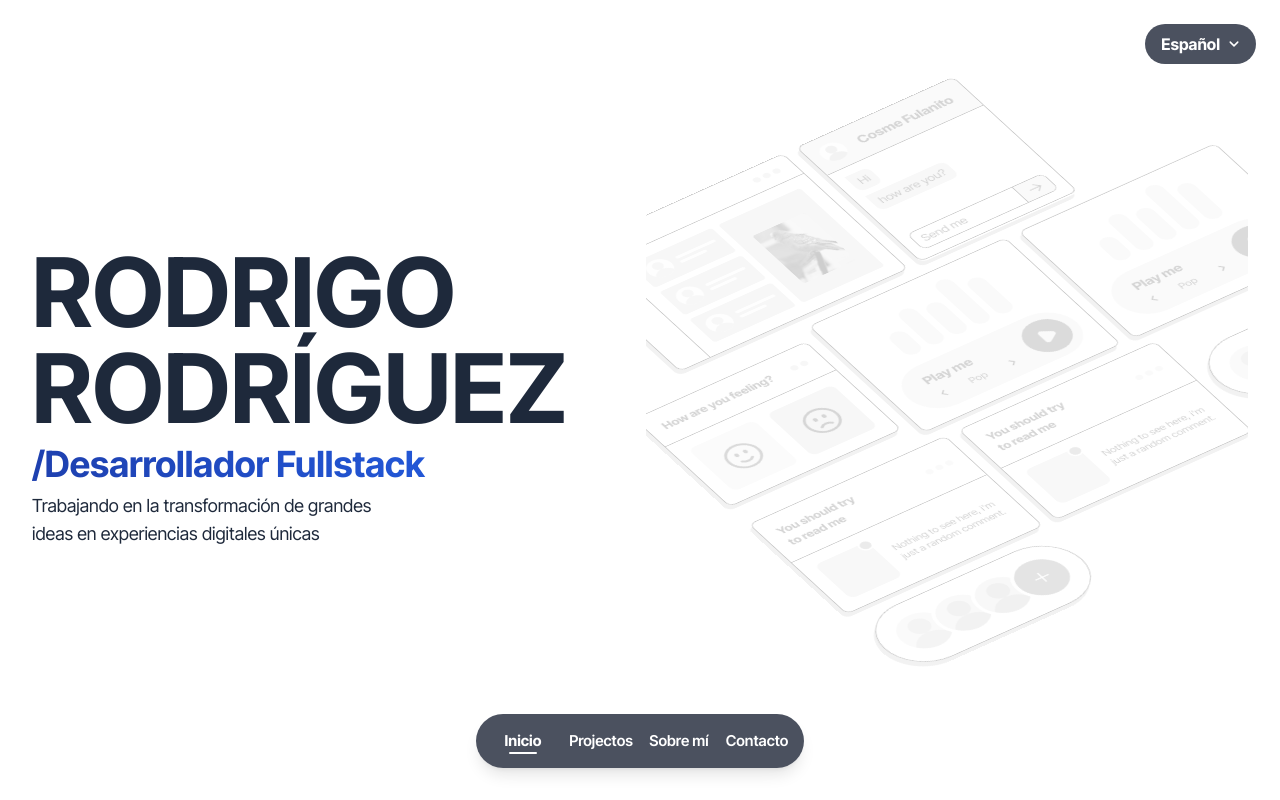
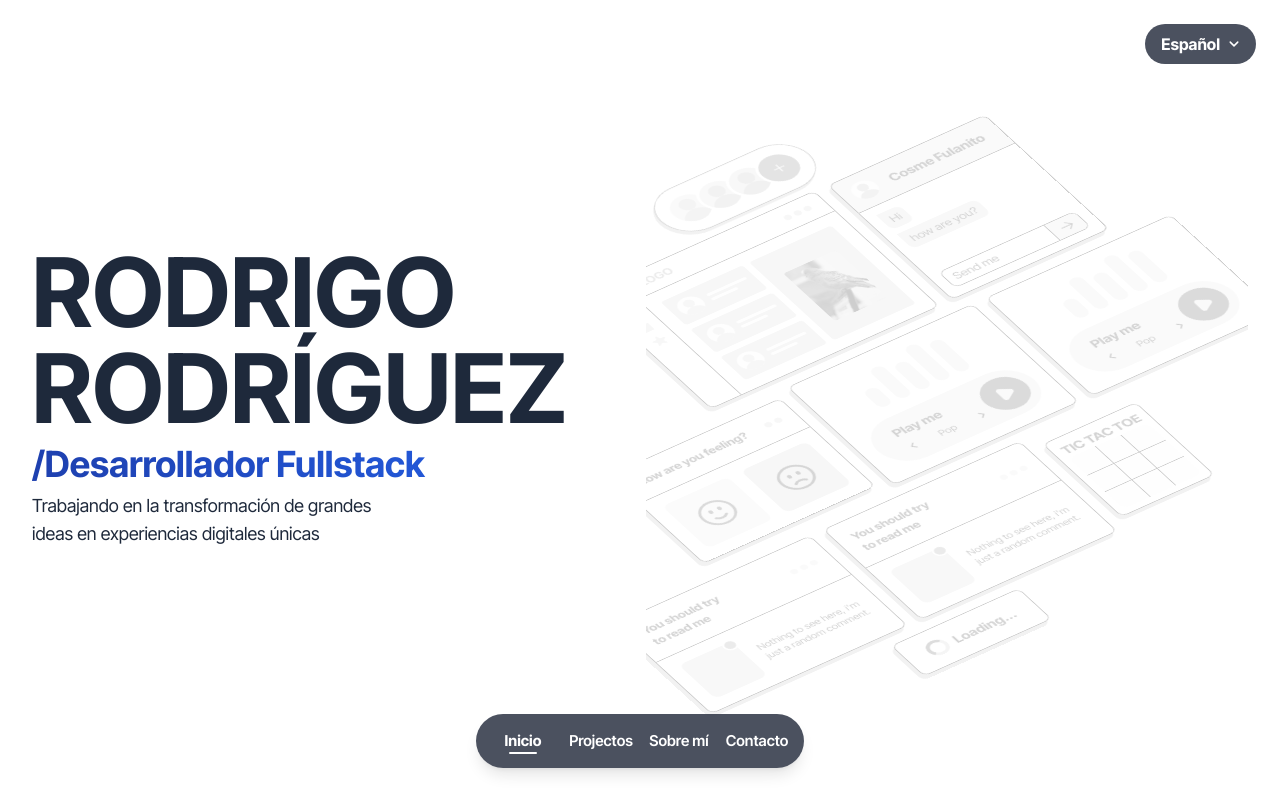
Before and after one commit to RdrBux/portfolio, a React (Create React App) app: page / in a window 1280 px wide. Built offline with nearby package versions, Linux system fonts and the light colour scheme; a web font is replaced by a local one.

Commit message:
Add Game and Loading components

```diff
--- a/src/components/home/FriendsList.jsx
+++ b/src/components/home/FriendsList.jsx
@@ -59,7 +59,7 @@ export default function FriendsList() {
   );
 
   return (
-    <div className="shadowed | group flex h-fit w-fit shrink-0 select-none rounded-full border border-black bg-white p-4 opacity-10 grayscale duration-300 hover:opacity-100 hover:grayscale-0 lg:opacity-20">
+    <div className="shadowed | group flex h-fit w-fit shrink-0 scale-75 select-none rounded-full border border-black bg-white p-4 opacity-10 grayscale duration-300 hover:opacity-100 hover:grayscale-0 lg:opacity-20">
       {greenAvatar}
       {blueAvatar}
       {purpleAvatar}
--- /dev/null
+++ b/src/components/home/Game.jsx
@@ -0,0 +1,152 @@
+import React from 'react';
+import { useState, useEffect } from 'react';
+
+export default function Game() {
+  const [squares, setSquares] = useState(['', '', '', '', '', '', '', '', '']);
+  const [computerTurn, setComputerTurn] = useState(false);
+  const [result, setResult] = useState(false);
+
+  function handleClick(i) {
+    if (computerTurn === false && squares[i] === '') {
+      setSquares((prev) => [...prev, (prev[i] = 'X')], setComputerTurn(true));
+    }
+  }
+
+  useEffect(() => {
+    if (computerTurn) {
+      const emptySquare = squares.findIndex((square) => square === '');
+      setSquares(
+        (prev) => [...prev, (prev[emptySquare] = 'O')],
+        setComputerTurn(false)
+      );
+    }
+  }, [computerTurn]);
+
+  function playComputerTurn() {
+    const emptySquare = squares.findIndex((square) => square === '');
+    setSquares((prev) => [...prev, (prev[emptySquare] = 'O')]);
+  }
+
+  function checkWin() {
+    if (result) return;
+    const board = [...squares];
+    const winningCombos = [
+      board.slice(0, 3),
+      board.slice(3, 6),
+      board.slice(6, 9),
+      [].concat(board[0], board[3], board[6]),
+      [].concat(board[1], board[4], board[7]),
+      [].concat(board[2], board[5], board[8]),
+      [].concat(board[0], board[4], board[8]),
+      [].concat(board[2], board[4], board[6]),
+    ];
+    winningCombos.forEach((combo) => {
+      if (combo.every((square) => square === 'X')) {
+        setResult('WON');
+      }
+      if (combo.every((square) => square === 'O')) {
+        setResult('LOST');
+      }
+    });
+  }
+
+  function playAgain() {
+    setSquares(['', '', '', '', '', '', '', '', '']);
+    setResult(false);
+  }
+
+  checkWin();
+
+  return (
+    <div className="shadowed | w-fit shrink-0 rounded-lg border border-black p-2 font-bold opacity-10 grayscale duration-300 hover:opacity-100 hover:grayscale-0 lg:opacity-20">
+      <p className="text-center">TIC TAC TOE</p>
+      <div className="relative flex cursor-pointer flex-col rounded-lg bg-gray-50">
+        {result && (
+          <div
+            className={`absolute flex h-full w-full flex-col items-center justify-center rounded-lg ${
+              result === 'WON' ? 'bg-green-200/80' : 'bg-red-200/80'
+            }`}
+          >
+            <div>YOU {result}</div>
+            <button onClick={playAgain}>
+              <svg
+                xmlns="http://www.w3.org/2000/svg"
+                fill="none"
+                viewBox="0 0 24 24"
+                strokeWidth={1.5}
+                stroke="currentColor"
+                className="h-6 w-6"
+              >
+                <path
+                  strokeLinecap="round"
+                  strokeLinejoin="round"
+                  d="M16.023 9.348h4.992v-.001M2.985 19.644v-4.992m0 0h4.992m-4.993 0l3.181 3.183a8.25 8.25 0 0013.803-3.7M4.031 9.865a8.25 8.25 0 0113.803-3.7l3.181 3.182m0-4.991v4.99"
+                />
+              </svg>
+            </button>
+          </div>
+        )}
+        <div className="flex">
+          <div
+            onClick={() => handleClick(0)}
+            className="flex h-8 w-8 items-center justify-center rounded-tl-lg hover:bg-gray-100"
+          >
+            {squares[0]}
+          </div>
+          <div
+            onClick={() => handleClick(1)}
+            className="flex h-8 w-8 items-center justify-center border-x border-black hover:bg-gray-100"
+          >
+            {squares[1]}
+          </div>
+          <div
+            onClick={() => handleClick(2)}
+            className="flex h-8 w-8 items-center justify-center rounded-tr-lg hover:bg-gray-100"
+          >
+            {squares[2]}
+          </div>
+        </div>
+        <div className="flex">
+          <div
+            onClick={() => handleClick(3)}
+            className="flex h-8 w-8 items-center justify-center border-y border-black hover:bg-gray-100"
+          >
+            {squares[3]}
+          </div>
+          <div
+            onClick={() => handleClick(4)}
+            className="flex h-8 w-8 items-center justify-center border border-black hover:bg-gray-100"
+          >
+            {squares[4]}
+          </div>
+          <div
+            onClick={() => handleClick(5)}
+            className="flex h-8 w-8 items-center justify-center border-y border-black hover:bg-gray-100"
+          >
+            {squares[5]}
+          </div>
+        </div>
+        <div className="flex">
+          <div
+            onClick={() => handleClick(6)}
+            className="flex h-8 w-8 items-center justify-center rounded-bl-lg hover:bg-gray-100"
+          >
+            {squares[6]}
+          </div>
+          <div
+            onClick={() => handleClick(7)}
+            className="flex h-8 w-8 items-center justify-center border-x border-black hover:bg-gray-100"
+          >
+            {squares[7]}
+          </div>
+          <div
+            onClick={() => handleClick(8)}
+            className="flex h-8 w-8 items-center justify-center rounded-br-lg hover:bg-gray-100"
+          >
+            {squares[8]}
+          </div>
+        </div>
+      </div>
+    </div>
+  );
+}
--- /dev/null
+++ b/src/components/home/Loading.jsx
@@ -0,0 +1,8 @@
+export default function Loading() {
+  return (
+    <div className="shadowed | group flex h-fit w-fit shrink-0 items-center gap-2 rounded-lg border border-black bg-white px-6 py-4 opacity-10 grayscale duration-300 hover:bg-violet-200 hover:opacity-100 hover:grayscale-0 lg:opacity-20">
+      <div className="h-6 w-6 rounded-full border-4 border-t-violet-600 border-l-violet-600 border-b-black/20 border-r-black/20 bg-white group-hover:animate-spin group-hover:bg-violet-200"></div>
+      <div className="font-bold text-violet-900">Loading...</div>
+    </div>
+  );
+}
--- a/src/components/home/SoundPlayer.jsx
+++ b/src/components/home/SoundPlayer.jsx
@@ -102,18 +102,18 @@ export default function SoundPlayer() {
   );
 
   return (
-    <div className="shadowed | flex w-60 shrink-0 select-none flex-col items-center gap-4 rounded-lg border border-black bg-white p-4 opacity-10 grayscale duration-300 hover:bg-blue-200 hover:opacity-100 hover:grayscale-0 lg:opacity-20">
+    <div className="shadowed | w-50 flex shrink-0 select-none flex-col items-center gap-4 rounded-lg border border-black bg-white p-4 opacity-10 grayscale duration-300 hover:bg-blue-200 hover:opacity-100 hover:grayscale-0 lg:opacity-20">
       <div className="flex items-end gap-2">
-        <div className="h-10 w-5 rounded-full bg-amber-200 duration-300"></div>
-        <div className="h-16 w-5 rounded-full bg-amber-200 duration-300"></div>
-        <div className="h-14 w-5 rounded-full bg-amber-200 duration-300"></div>
-        <div className="h-20 w-5 rounded-full bg-amber-200 duration-300"></div>
-        <div className="h-16 w-5 rounded-full bg-amber-200 duration-300"></div>
+        <div className="h-8 w-4 rounded-full bg-amber-200 duration-300"></div>
+        <div className="h-14 w-4 rounded-full bg-amber-200 duration-300"></div>
+        <div className="h-12 w-4 rounded-full bg-amber-200 duration-300"></div>
+        <div className="h-16 w-4 rounded-full bg-amber-200 duration-300"></div>
+        <div className="h-14 w-4 rounded-full bg-amber-200 duration-300"></div>
       </div>
       <div className="flex w-full items-center justify-between rounded-full bg-black/10 p-1 duration-300">
         <div className="ml-6 w-full leading-tight">
           <p className="font-bold">Play me</p>
-          <div className="mt-2 flex w-24 items-center justify-between gap-2">
+          <div className="mt-2 flex w-24 items-center justify-between gap-1">
             <div onClick={() => handleChangeSound('left')}>{chevron}</div>
             <p className="text-xs">{soundName}</p>
             <div
--- a/src/routes/home.jsx
+++ b/src/routes/home.jsx
@@ -3,6 +3,8 @@ import Chat from '../components/home/Chat';
 import Comment from '../components/home/Comment';
 import Faces from '../components/home/Faces';
 import FriendsList from '../components/home/FriendsList';
+import Game from '../components/home/Game';
+import Loading from '../components/home/Loading';
 import SoundPlayer from '../components/home/SoundPlayer';
 import VideoPlayer from '../components/home/VideoPlayer';
 import LangSelector from '../components/LangSelector';
@@ -108,25 +110,28 @@ export default function Home() {
                 duration: 1,
               },
             }}
-            className="absolute inset-0 h-full overflow-hidden lg:relative"
+            className="absolute inset-0 overflow-hidden lg:relative xl:-mt-20 2xl:-mt-40"
           >
-            <div className="scale-75 select-none lg:scale-100 lg:opacity-100 2xl:scale-125">
+            <div className="scale-75 select-none lg:scale-100 2xl:scale-110">
               <div className="rotated | flex flex-col gap-4">
-                <div className="ml-20 flex gap-4">
+                <div className="ml-40">
+                  <FriendsList />
+                </div>
+                <div className="ml-16 -mt-4 flex items-center gap-4">
                   <VideoPlayer />
                   <Chat />
                 </div>
-                <div className="flex items-center gap-4">
+                <div className="-ml-20 flex items-center gap-4">
                   <Faces />
                   <SoundPlayer />
                   <SoundPlayer />
                 </div>
-                <div className="flex items-center gap-4">
+                <div className="-ml-52 flex items-center gap-4">
                   <Comment />
                   <Comment />
-                  <FriendsList />
+                  <Game />
                 </div>
-                <FriendsList />
+                <Loading />
               </div>
             </div>
           </motion.div>
```
